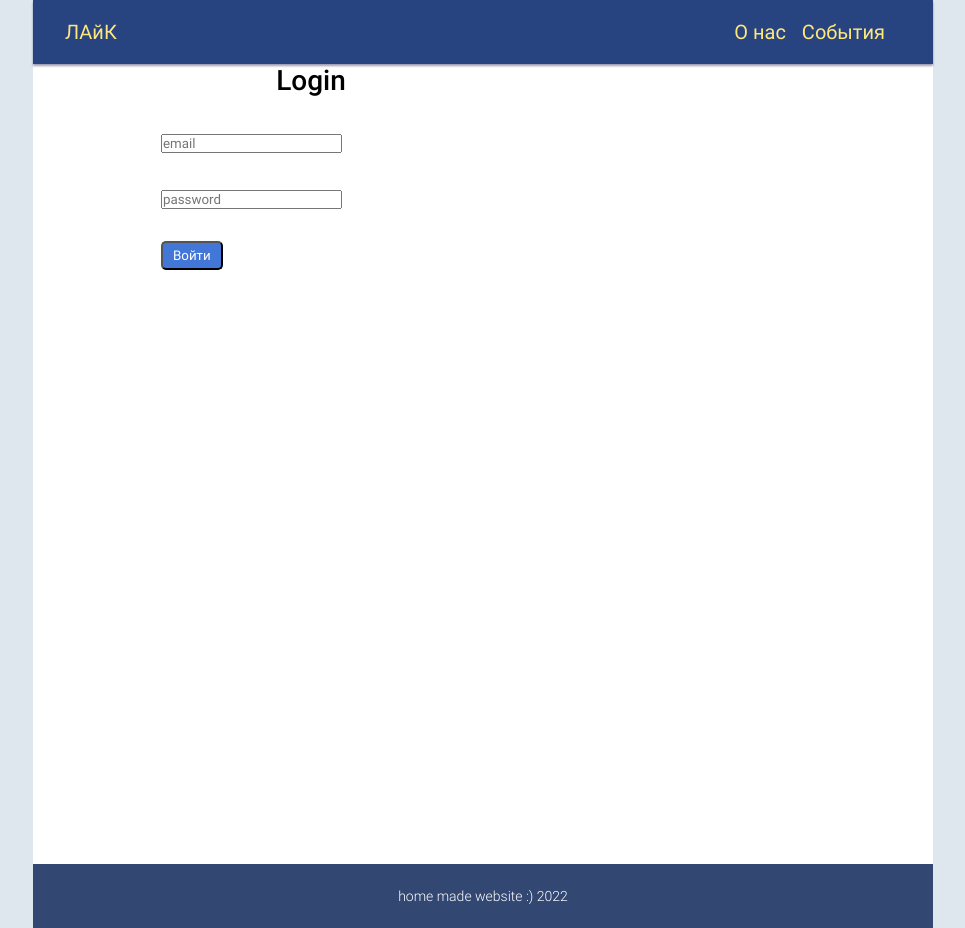
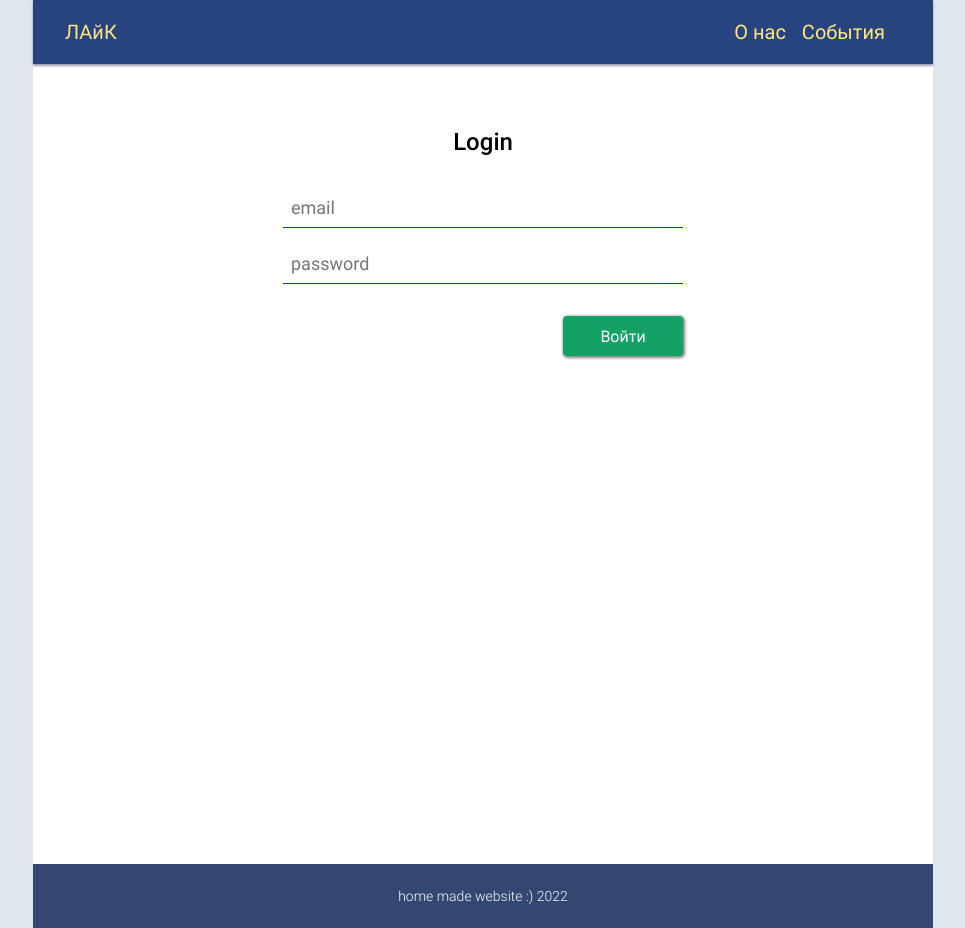
Before and after one commit to Alwongs/like, a Vue app: page /login in a window 1280 px wide. Shown: the whole page, without its empty margins (157-1122 px from the left). Built offline with nearby package versions, Linux system fonts and the light colour scheme; no server answers; what @ckeditor/ckeditor5-vue would draw is missing.

Commit message:
update login page

```diff
--- a/src/views/LoginPage.vue
+++ b/src/views/LoginPage.vue
@@ -1,42 +1,45 @@
 <template>
-    <div class="signin-page">
-        <div class="form">
-            <h1>Login</h1>
+    <div class="app-page">
+        <h1 class="title">Login</h1>
+        <div
+            class="form"
+            @submit.prevent="signin"
+        >
             <div
                 v-if="error"
-                class="error"
+                class="error-block"
             >
                 {{ error }}
             </div>
-            <div class="input">
+
+            <ul class="input-list">
+                <li class="form-item">
                     <input
                         v-model="email"
                         type="text"
                         placeholder="email"
                         required
                     >
-            </div>
-            <div class="input">
+                </li>
+                <li class="form-item">
                     <input
                         v-model="password"
                         type="text"
                         placeholder="password"
                         required
                     >
-            </div>
+                </li>
+            </ul>
+
+            <div class="btn-block">
                 <button
                     v-if="!processing"
                     type="submit"
-                @click.prevent="signin"
+                    class="btn btn-submit"
                 >
                     Войти
                 </button>
-            <button
-                v-else
-                class="disabled"
-            >
-                Войти
-            </button>
+            </div>
         </div>
     </div>
 </template>
@@ -85,25 +88,45 @@ export default {
 <style lang="scss" scoped>
 
 .form {
-    width: 300px;
-    margin-left: 128px;
+    margin: 0 auto;
+    width: 500px;
+    @media (min-width: $desktop-min) and (max-width: $desktop-max) {
+        width: 400px;
     }
-h1 {
-    margin-bottom: 32px;
+    @media (min-width: $tablet-min) and (max-width: $tablet-max) {
+        width: 70%;
     }
-.input {
-    margin-bottom: 32px;
-}
-button {
-    background: rgb(66, 118, 215);
-    color: white;
-    padding: 5px 10px;
-    border-radius: 5px;
-    cursor: pointer;
-    &.disabled {
-        background-color: rgb(215, 204, 204);
-        cursor: none;
+    @media (max-width: $mobile-max) {
+        width: 100%;
     }
 }
-
+.title {
+    font-size: 24px;
+}
+.input-list {
+    margin-bottom: 16px;
+}
+.form-item > input {
+    font-size: 18px;
+    width: 100%;
+    height: 40px;
+    margin-bottom: 16px;
+    padding-left: 8px;
+    outline: none;
+    border: none;
+    border-bottom: 1px solid rgb(1, 67, 190);
+    color: rgb(1, 67, 190);
+    @media (max-width: $mobile-max) {
+        font-size: 22px;
+        min-height: 50px;
+    }
+}
+.btn-block {
+    text-align: end;
+}
+.btn-submit {
+    background-color: rgb(20, 161, 102);
+    font-size: 16px;
+    color: white;
+}
 </style>
```
Lines whose indentation alone changed are shown as unchanged.
